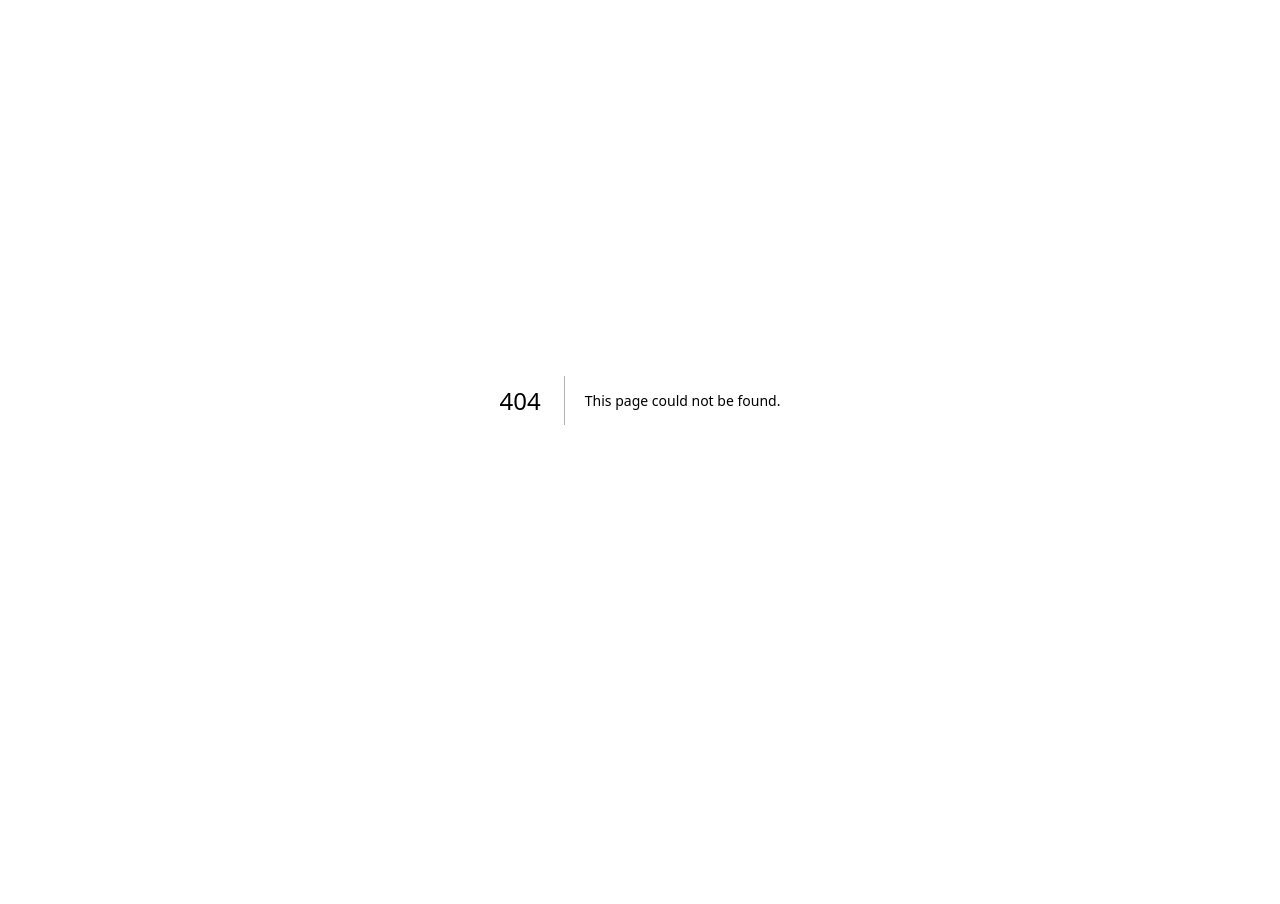
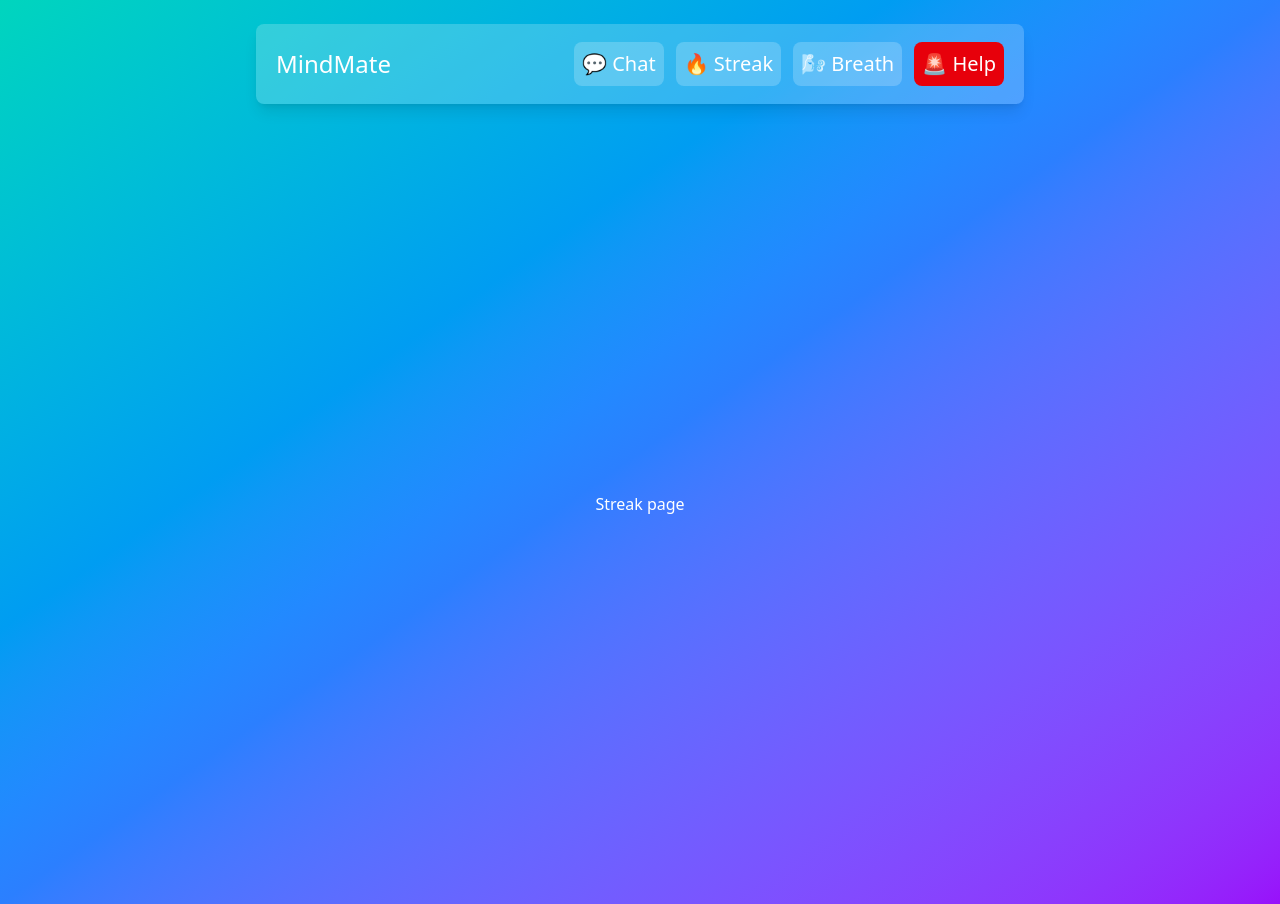
Before and after one commit to Dawid-Waloch/MindMate, a Next.js app: page /streak in a window 1280 px wide. Before the commit this address had no page. Before the commit the page ends 800 px from the top, so only its background shows below. Built offline with nearby package versions, Linux system fonts and the light colour scheme.

Commit message:
Other pages created

```diff
--- /dev/null
+++ b/pages/breath/index.jsx
@@ -0,0 +1,17 @@
+import React from "react";
+import Header from "../../components/Header";
+
+const BreathPage = () => {
+    return (
+        <div className="relative min-h-screen bg-gradient-to-br from-teal-400 via-blue-500 to-purple-600 text-white">
+            <div className="flex justify-center pt-6">
+                <Header />
+            </div>
+            <div className="flex justify-center items-center min-h-screen">
+                <div>Breath page</div>
+            </div>
+        </div>
+    );
+}
+
+export default BreathPage;
--- /dev/null
+++ b/pages/help/index.jsx
@@ -0,0 +1,17 @@
+import React from "react";
+import Header from "../../components/Header";
+
+const HelpPage = () => {
+    return (
+        <div className="relative min-h-screen bg-gradient-to-br from-teal-400 via-blue-500 to-purple-600 text-white">
+            <div className="flex justify-center pt-6">
+                <Header />
+            </div>
+            <div className="flex justify-center items-center min-h-screen">
+                <div>Help page</div>
+            </div>
+        </div>
+    );
+}
+
+export default HelpPage;
--- /dev/null
+++ b/pages/streak/index.jsx
@@ -0,0 +1,17 @@
+import React from "react";
+import Header from "../../components/Header";
+
+const StreakPage = () => {
+    return (
+        <div className="relative min-h-screen bg-gradient-to-br from-teal-400 via-blue-500 to-purple-600 text-white">
+            <div className="flex justify-center pt-6">
+                <Header />
+            </div>
+            <div className="flex justify-center items-center min-h-screen">
+                <div>Streak page</div>
+            </div>
+        </div>
+    );
+}
+
+export default StreakPage;
```
